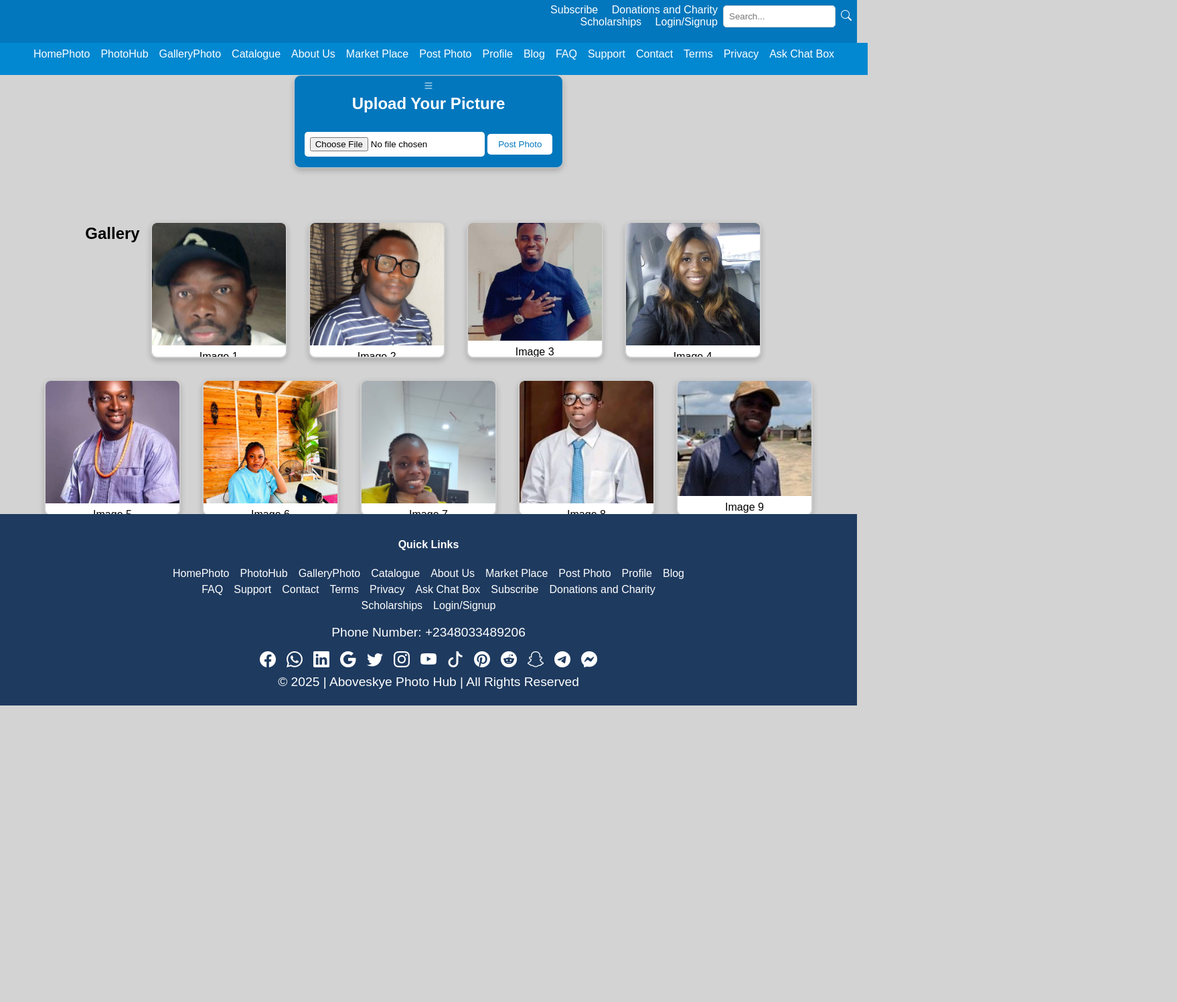
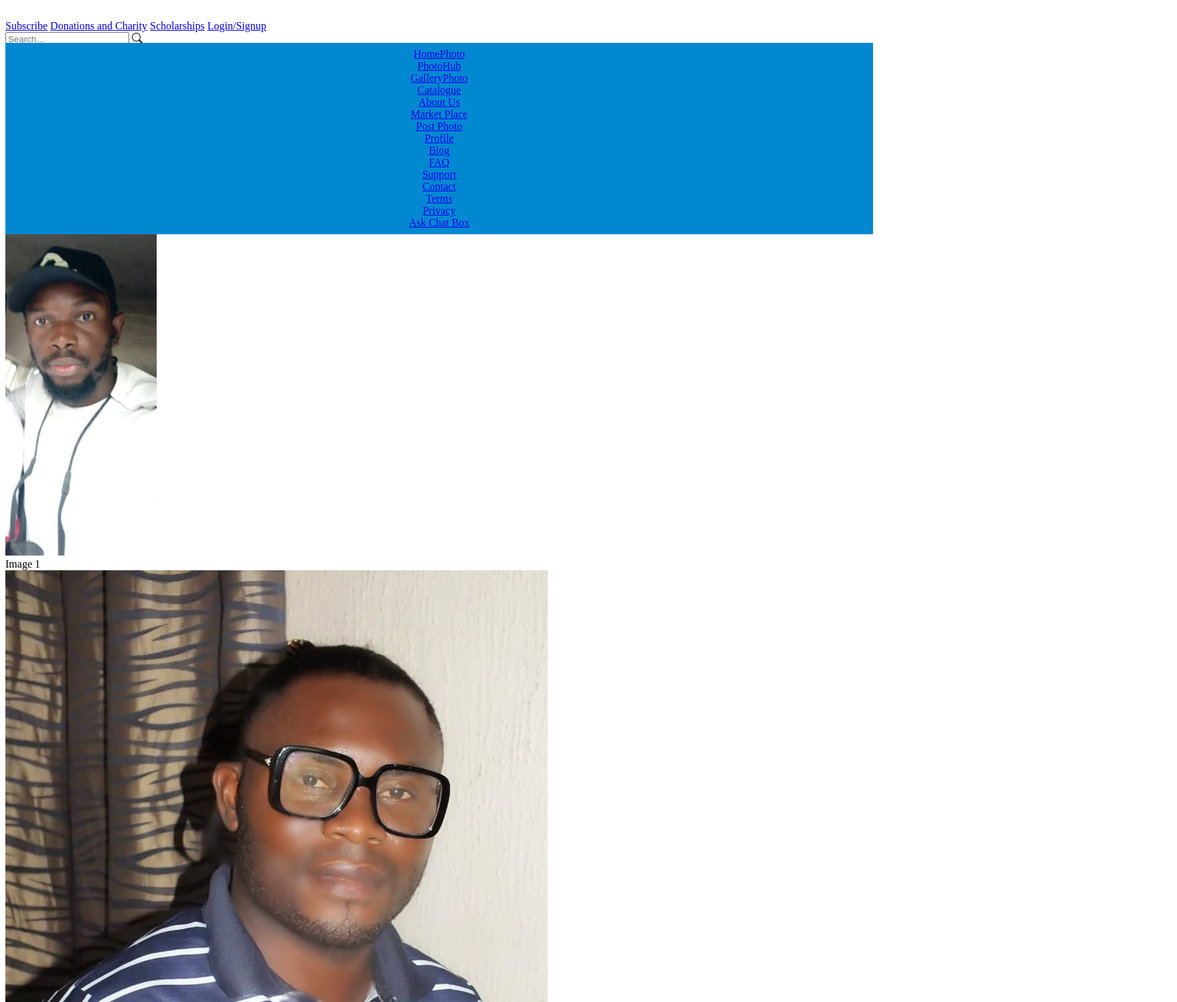
Before and after one commit to EbenyICT/Ebenezer-Aliriguzo, a website built with Vite: page index.html in a window 1280 px wide. Shown: the top 1497 px of the page at 67% size, 1758 px wide, since content can reach past the window. Before the commit the page ends 1054 px from the top, so only its background shows below. Built offline with nearby package versions, Linux system fonts and the light colour scheme.

Commit message:
Update index.css

```diff
--- a/src/index.css
+++ b/src/index.css
@@ -1,245 +1,24 @@
-body {
-    font-family: Arial, sans-serif;
-    background-color: #d3d3d3;
-    color: black;
-    margin: 0;
-    padding: 0;
-    display: flex;
-    flex-direction: column;
-    min-height: 100vh;
-    overflow-x: hidden;
+.hidden {
+    display: none;
 }
 
-.top-links {
-    background-color: #0277bd;
+.hamburger-menu {
+    font-size: 2rem;
     color: white;
-    padding: 0.5rem;
-    text-align: right;
-    position: fixed;
-    top: 0;
-    right: 0;
-    z-index: 1000;
-    width: 100%;
-    display: flex;
-    justify-content: space-between;
-    align-items: center;
-    height: 2rem;
-}
-
-.top-links a,
-.header-links a,
-nav a,
-.footer-links a {
-    color: white;
-    margin: 0 0.5rem;
-    text-decoration: none;
-}
-
-.search-container {
-    display: flex;
-    align-items: center;
-}
-
-.search-box {
-    padding: 0.5rem;
-    border: 1px solid #ccc;
-    border-radius: 5px;
-    width: 150px;
-}
-
-.search-container i {
-    color: white;
-    margin-left: 0.5rem;
     cursor: pointer;
-}
-
-header {
-    background-color: #0277bd;
-    color: white;
-    padding: 0.5rem 0;
-    text-align: center;
-    position: fixed;
-    width: 100%;
-    top: 2rem;
-    z-index: 999;
-    height: 2rem;
 }
 
 nav {
     background-color: #0288d1;
     padding: 0.5rem;
     display: flex;
-    justify-content: center;
-    position: fixed;
+    flex-direction: column;
+    align-items: center;
+    position: absolute;
+    top: 4rem;
     width: 100%;
-    top: 4rem;
-    z-index: 998;
-    height: 2rem;
 }
 
-.headerIcons {
-    display: flex;
-    justify-content: center;
-    margin: 0.5rem 0;
-}
-
-.headerIcons i {
-    color: white;
-    margin: 0 0.5rem;
-    cursor: pointer;
-}
-
-main {
-    margin-top: 6rem;
-    overflow-y: scroll;
-    height: calc(100vh - 6rem - 2rem);
-}
-
-.upload-form {
-    margin: 1rem 0;
-    padding: 0.5rem;
-    background-color: #0277bd;
-    color: white;
-    border: 1px solid #ccc;
-    border-radius: 10px;
-    width: 30%;
-    margin-left: auto;
-    margin-right: auto;
-    box-shadow: 0 4px 8px rgba(0, 0, 0, 0.2);
-    text-align: center;
-    height: auto;
-}
-
-.upload-form input[type="file"] {
-    background-color: #fff;
-    color: black;
-    margin: 0.5rem 0;
-    padding: 0.5rem;
-    border: none;
-    border-radius: 5px;
-}
-
-.upload-form button {
-    background-color: #fff;
-    color: #0277bd;
-    padding: 0.5rem 1rem;
-    border: none;
-    border-radius: 5px;
-    cursor: pointer;
-}
-
-.gallery {
-    display: flex;
-    flex-wrap: wrap;
-    justify-content: center;
-    padding: 2rem;
-    margin-top: 2rem;
-    position: static;
-}
-
-.gallery-item {
-    margin: 1rem;
-    border: 2px solid #ccc;
-    border-radius: 10px;
-    overflow: hidden;
-    width: 200px;
-    height: 200px;
-    box-shadow: 0 4px 8px rgba(0, 0, 0, 0.2);
-    transition: transform 0.2s;
-    display: flex;
-    flex-direction: column;
-    justify-content: center;
-}
-
-.gallery-item:hover {
-    transform: scale(1.05);
-}
-
-.gallery-item img {
-    width: 100%;
-    height: 100%;
-    object-fit: cover;
-    object-position: top;
-    flex-grow: 1;
-}
-
-.description {
-    padding: 0.5rem;
-    background-color: #fff;
-    text-align: center;
-}
-
-footer {
-    background-color: #1e3a5f;
-    color: white;
-    padding: 1rem 0;
-    text-align: center;
-}
-
-.footer-content {
-    max-width: 800px;
-    margin: 0 auto;
-    display: flex;
-    flex-direction: column;
-    align-items: center;
-}
-
-.footer-links {
-    display: flex;
-    flex-wrap: wrap;
-    justify-content: center;
-    margin-bottom: 0.5rem;
-}
-
-.footer-links a {
-    margin: 0.2rem 0.5rem;
-}
-
-.footer-content p {
-    margin: 0.5rem 0;
-    font-size: 1.2rem;
-}
-
-.social-icons {
-    display: flex;
-    flex-wrap: wrap;
-    justify-content: center;
-    margin-top: 0.5rem;
-}
-
-.social-icons a {
-    color: white;
-    margin: 0 0.5rem;
-    text-decoration: none;
-    font-size: 1.5rem;
-    transition: transform 0.3s;
-}
-
-.social-icons a:hover {
-    transform: scale(1.2);
-}
-
-.footer-content .contact-info {
-    margin-top: 1rem;
-    text-align: center;
-}
-
-/* Responsive Design */
-@media (max-width: 768px) {
-    .upload-form,
-    .gallery-item {
-        width: 80%;
-    }
-
-    nav {
-        flex-wrap: wrap;
-        justify-content: center;
-    }
-
-    .footer-links {
-        flex-direction: column;
-        align-items: center;
-    }
 
     .footer-links a {
         margin: 0.5rem 0;
```
